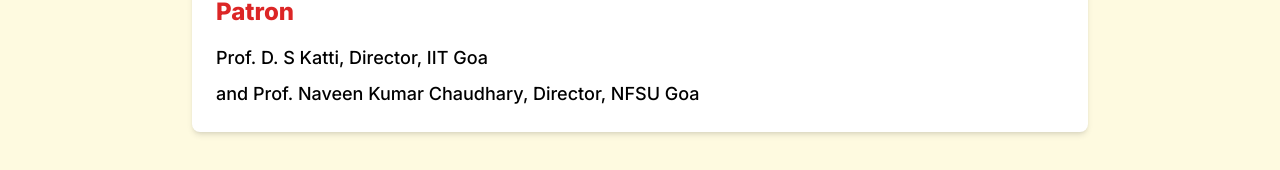
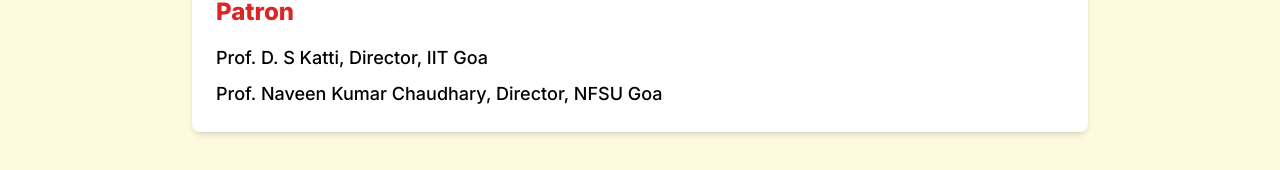
Before and after one commit to ictcon-cit/ictcon_2026, a Next.js app: page /committee in a window 1280 px wide. Shown: the part 488-658 px from the top of the page. Built offline with nearby package versions, Linux system fonts and the light colour scheme.

Commit message:
Update page.tsx

```diff
--- a/src/app/committee/page.tsx
+++ b/src/app/committee/page.tsx
@@ -23,7 +23,7 @@ const CommitteePage = () => {
           </div>
           <div className="space-y-2">
             <div>  Prof. D. S Katti, Director, IIT Goa      </div>
-            <div> and Prof. Naveen Kumar Chaudhary, Director, NFSU Goa     </div>
+            <div> Prof. Naveen Kumar Chaudhary, Director, NFSU Goa     </div>
           </div>
         </div>
 
```
